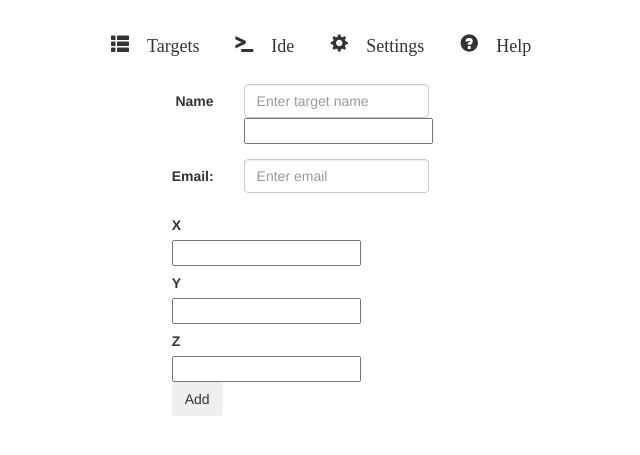
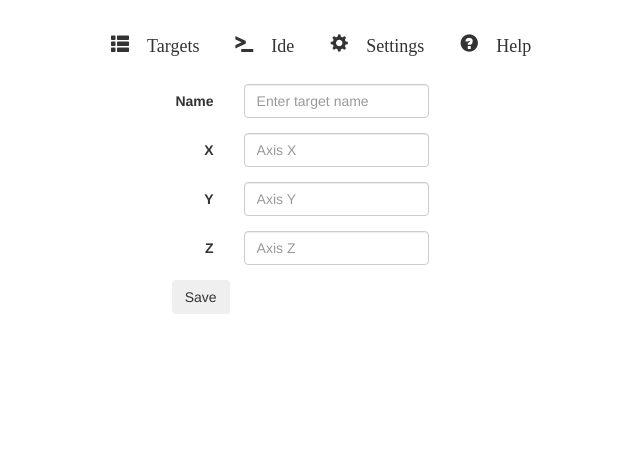
Before and after one commit to tupturup/precise_move, a Flask app: page /add in a window 1280 px wide. Shown: the top 455 px of the page, without its empty margins (260-900 px from the left). Run offline with Flask 2, Linux system fonts and the light colour scheme; some libraries are stand-ins or nearby versions.

Commit message:
fixed form (jinja), static part index

```diff
--- a/forms.py
+++ b/forms.py
@@ -1,5 +1,5 @@
 from wtforms import Form, StringField, validators, FloatField, ValidationError
-from  sql import session
+from sql import session
 from models import Target
 
 def get_target():
--- a/main.py
+++ b/main.py
@@ -11,7 +11,7 @@ import MySQLdb
 from flaskext.mysql import MySQL
 import sqlite3
 from sqlalchemy import or_
-
+import jinja2
 from sql import session, engine
 from models import Target
 from forms import TargetForm
@@ -86,7 +86,7 @@ def add_numbers():
         else:
             error = "Fields are not filled correctly!"
 
-    return render_template('target_form.html', form=form, action="/add", error=error)
+    return render_template('target_form.html', form=form, action="/add", error=error, submit_text="Save")
     #return jsonify(result=out)
     #return  redirect(url_for('__main__'))
 
@@ -109,7 +109,7 @@ def edit_target(tgt_id):
             return redirect(url_for('index'))
         else:
             error = "Fields are not filled correctly!"
-    return render_template('target_form.html', form=form, action="/edit/%s" % tgt_id, submit_text="Save")
+    return render_template('target_form.html', form=form, action="/edit/%s" % tgt_id, submit_text="Save changes")
 
 
 @app.route("/delete/<int:tgt_id>")
@@ -146,6 +146,6 @@ def dev_ide():
 
 if __name__ == "__main__":
     #sleep(10)
-    sys.stdout.flush()
-    app.debug = True
+    #sys.stdout.flush()
+    #app.debug = True
     app.run()
--- a/static/js/script.js
+++ b/static/js/script.js
@@ -2,7 +2,7 @@ $(function() {
 	var submit_form = function(e) {
 		$.getJSON(
 			//url - A string containing the URL to which the request is sent.
-			$SCRIPT_ROOT+'/_add_numbers',
+			$SCRIPT_ROOT+'/add',
 			//data - A plain object or string that is sent to the server with the request.
 			{
 				value_x: $('input[name="value_x"]').val(),
@@ -13,7 +13,7 @@ $(function() {
 			//success - A callback function that is executed if the request succeeds.
 			function(data) {
 				$('#result').text(data.result);
-				$('input[name=x]').focus().select();
+				$('input[name=name]').focus().select();
 			});
 			return false;
 		};
@@ -23,5 +23,5 @@ $(function() {
 				submit_form(e);
 			}
 		});
-		$('input[name=x]').focus();
+		$('input[name=name]').focus();
 });
--- a/static/js/skr.js
+++ b/static/js/skr.js
@@ -4,7 +4,7 @@ $(document).ready(function() {
 
     $.getJSON({
     url: "/run/{{tgt_id}}",
-    data: { result:result, targets:targets },
+    data: "{ result:result, targets:targets }",
     success: function(data){
         $("#result").html(data);
     }
@@ -14,4 +14,17 @@ $(document).ready(function() {
 
  });
 
+
+   $('#add_new_target').click(function() {
+      $.ajax("{{ url_for('add_numbers') }}").done(function (reply) {
+         $('#target_table').html(reply);
+      });
+   });
+
+   $('#run').click(function() {
+      $.ajax("{{ url_for('run_target') }}").done(function (reply) {
+         $('#returned_result').html(reply);
+      });
+   });
+
 });
--- a/static/js/skripta.js
+++ b/static/js/skripta.js
@@ -23,6 +23,8 @@ $(function() {
 
 //----------------------------------
 
+
+
 /*  document.body.onmousemove = function(e){
     e = e || window.event;
 
--- a/templates/base.html
+++ b/templates/base.html
@@ -30,7 +30,7 @@
     <div class="row">
       <div class="col-xs-offset-3">
         <!-- NAVIGATION BUTTONS -->
-        <div class="container-fluid" style="margin: 15pt">
+        <div class="container-fluid" style="margin: 15pt" id="header">
           <span><a class="btn btn-lg btn-default glyphicon glyphicon-th-list" style="border:none" href="/" role="button"> Targets</a></span>
           <span><a class="btn btn-lg btn-default glyphicon glyphicon-console" style="border:none" href="/dev_ide" role="button"> Ide</a></span>
           <span><a class="btn btn-lg btn-default glyphicon  glyphicon-cog" style="border:none" href="#" role="button"> Settings</a></span>
@@ -40,7 +40,7 @@
 
       <div class="container-fluid">
         <div class="col-xs-offset-4">
-
+          <div id="target_table">
           <!--{% with messages = get_flashed_messages() %}
           {% if messages %}-->
 
@@ -57,6 +57,7 @@
 
           {% block content %}
           {% endblock %}
+          </div>
         </div>
       </div>
     </div> <!--row-->
--- a/templates/targ.html
+++ b/templates/targ.html
@@ -7,9 +7,9 @@
             [ X={{ target.value_x }}, Y={{ target.value_y }}, Z={{ target.value_z }} ]
         </td>
         <td>
-            <a href="/run/{{ target.tgt_id }}" class="btn btn-success btn-xs" id="run">RUN</a>
-            <a href="/edit/{{ target.tgt_id }}" class="btn btn-warning btn-xs">EDIT</a>
-            <a href="/delete/{{ target.tgt_id }}" class="btn btn-danger btn-xs" onclick="dell()" name="delButton">DELETE</a>
+            <a href="/run/{{ target.tgt_id }}" class="btn btn-success btn-xs" id="run" type="button">RUN</a>
+            <a href="/edit/{{ target.tgt_id }}" class="btn btn-warning btn-xs" onclick="return confirm('Are you sure you want to edit target {{ target.tgt_name }}?');">EDIT</a>
+            <a href="/delete/{{ target.tgt_id }}" class="btn btn-danger btn-xs" onclick="return confirm('Are you sure you want to delete target {{ target.tgt_name }}?');" name="delButton">DELETE</a>
         </td>
         <td>
           <h1>with </h1>
--- a/templates/target_form.html
+++ b/templates/target_form.html
@@ -14,42 +14,34 @@
 
   <div class="form-group">
     <label class="control-label col-sm-1" for="tgt_name">{{ form.tgt_name.label }}</label>
-    <div class="col-sm-3"><input class="form-control" id="tgt_name" placeholder="Enter target name">{{ form.tgt_name }}</div>
+    <div class="col-sm-3">{{ form.tgt_name(class_="input form-control", placeholder="Enter target name") }}</div>
 
     {% for message in form.tgt_name.errors %}
     <div class="controls"><p><font color="red">{{ message }}</font></p></div>
     {% endfor %}
   </div>
 
-
   <div class="form-group">
-    <label class="control-label col-sm-1" for="email">Email:</label>
-    <div class="col-sm-3">
-      <input type="email" class="form-control" id="email" placeholder="Enter email">
-    </div>
-  </div>
-
-  <div class="control-group">
-    <label class="control-label" for="value_x">{{ form.value_x.label }}</label>
-    <div class="controls"> {{ form.value_x }}</div>
+    <label class="control-label col-sm-1" for="value_x">{{ form.value_x.label }}</label>
+    <div class="col-sm-3">{{ form.value_x(class_="input form-control", placeholder="Axis X") }}</div>
 
     {% for message in form.value_x.errors %}
     <div class="controls"><p><font color="red">{{ message }}</font></p></div>
     {% endfor %}
   </div>
 
-  <div class="control-group">
-    <label class="control-label" for="value_y">{{ form.value_y.label }}</label>
-    <div class="controls"> {{ form.value_y }}</div>
+  <div class="form-group">
+    <label class="control-label col-sm-1" for="value_y">{{ form.value_y.label }}</label>
+    <div class="col-sm-3"> {{ form.value_y(class_="input form-control", placeholder="Axis Y") }}</div>
 
     {% for message in form.value_y.errors %}
     <div><p><font color="red">{{ message }}</font></p></div>
     {% endfor %}
   </div>
 
-  <div class="control-group">
-    <label class="control-label" for="value_z">{{ form.value_z.label }}</label>
-    <div class="controls"> {{ form.value_z }}</div>
+  <div class="form-group">
+    <label class="control-label col-sm-1" for="value_z">{{ form.value_z.label }}</label>
+    <div class="col-sm-3"> {{ form.value_z(class_="input form-control", placeholder="Axis Z") }}</div>
 
     {% for message in form.value_z.errors %}
     <div><p><font color="red">{{ message }}</font></p></div>
@@ -58,7 +50,7 @@
 
   <div class="control-group">
     <div class="controls">
-      <button type="submit" class="btn">{% if submit_text %}{{ submit_text }}{% else %}Add{% endif %}</button>
+      <button type="submit" class="btn">{% if submit_text %}{{ submit_text }}{% else %} Add {% endif %}</button>
     </div>
   </div>
 </form>
```
Also changed, not shown: templates/index.html (+14 -3 lines), elib_db.sqlite, 1 other file.
